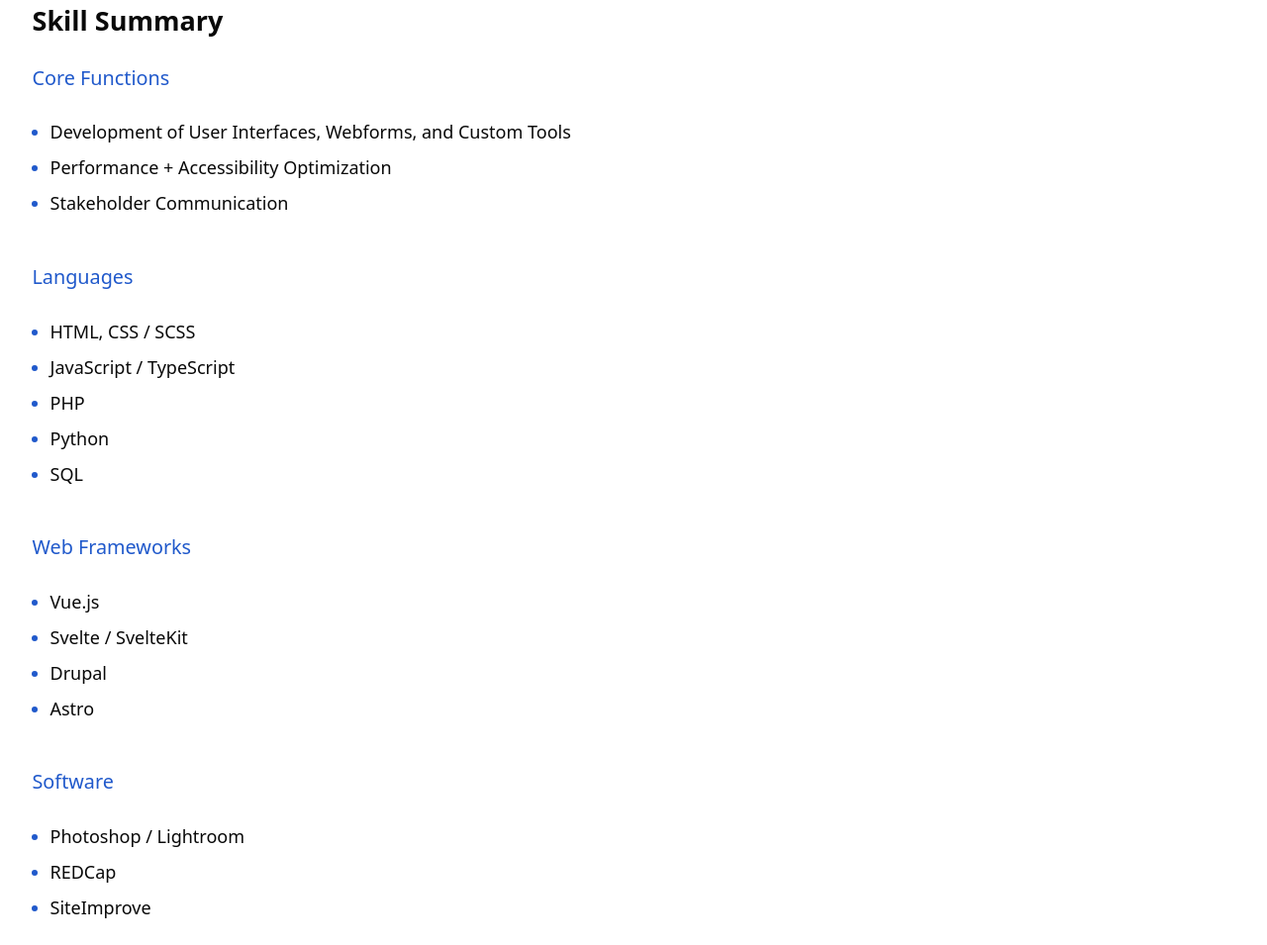
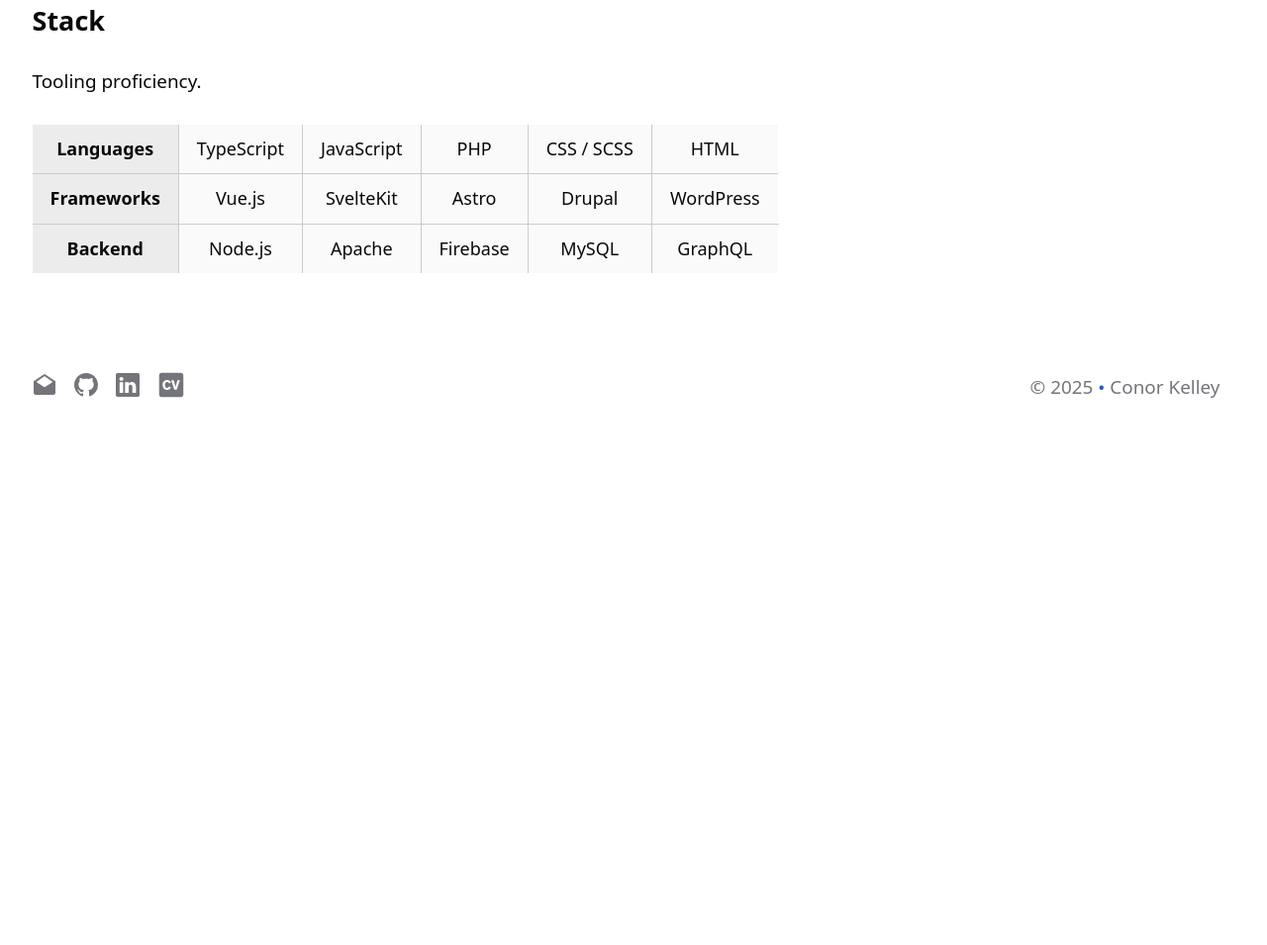
Before and after one commit to contreau/portfolio, an Astro site: page /portfolio in a window 1280 px wide. Shown: the part 596-1551 px from the top of the page at 99% size. After the commit the page ends 1009 px from the top, so only its background shows below. Built offline with nearby package versions, Linux system fonts and the light colour scheme; Astro itself is replaced by a stand-in of ours.

Commit message:
improvements to portfolio page elements

```diff
--- /dev/null
+++ b/src/components/lists/StackTable.astro
@@ -0,0 +1,104 @@
+<table>
+  <tbody>
+    <tr data-row="languages">
+      <th scope="row" data-cell="language">Languages</th>
+      <td data-cell="language">TypeScript</td>
+      <td data-cell="language">JavaScript</td>
+      <td data-cell="language">PHP</td>
+      <td data-cell="language">CSS / SCSS</td>
+      <td data-cell="language">HTML</td>
+    </tr>
+    <tr data-row="frameworks">
+      <th scope="row" data-cell="framework">Frameworks</th>
+      <td data-cell="framework">Vue.js</td>
+      <td data-cell="framework">SvelteKit</td>
+      <td data-cell="framework">Astro</td>
+      <td data-cell="framework">Drupal</td>
+      <td data-cell="framework">WordPress</td>
+    </tr>
+    <tr data-row="backend">
+      <th scope="row" data-cell="backend">Backend</th>
+      <td data-cell="backend">Node.js</td>
+      <td data-cell="backend">Apache</td>
+      <td data-cell="backend">Firebase</td>
+      <td data-cell="backend">MySQL</td>
+      <td data-cell="backend">GraphQL</td>
+    </tr>
+  </tbody>
+</table>
+
+<style>
+  table {
+    --border-color: #cbcbcb;
+    --border-width: 1.5px;
+    border-collapse: collapse;
+    max-width: 800px;
+  }
+
+  tbody {
+    max-width: 100%;
+    overflow-x: scroll;
+  }
+
+  th {
+    padding-block: 0.5em;
+    background-color: #ececec;
+    font-weight: 550;
+    border-right: solid var(--border-width) var(--border-color);
+  }
+
+  td {
+    padding-block: 0.5em;
+    font-weight: 350;
+    border-right: solid var(--border-width) var(--border-color);
+    font-size: clamp(0.9rem, 3.5vw, 1rem);
+    background-color: #fafafa;
+  }
+
+  td:last-of-type {
+    border-right-color: transparent;
+  }
+
+  th,
+  td {
+    padding-inline: 1em;
+  }
+
+  tr[data-row="frameworks"] > * {
+    border-top: solid var(--border-width) var(--border-color);
+    border-bottom: solid var(--border-width) var(--border-color);
+  }
+
+  tr > * {
+    text-align: center;
+  }
+
+  @media (max-width: 850px) {
+    table {
+      margin-inline: auto;
+    }
+
+    th,
+    td {
+      display: block;
+    }
+
+    th {
+      min-width: 280px;
+      border-right-color: transparent;
+    }
+
+    td:not(td:last-of-type) {
+      border-color: transparent;
+    }
+
+    tr + tr {
+      margin-bottom: 2rem;
+    }
+
+    tr[data-row="frameworks"] > * {
+      border-top-color: transparent;
+      border-bottom-color: transparent;
+    }
+  }
+</style>
--- a/src/pages/portfolio/index.astro
+++ b/src/pages/portfolio/index.astro
@@ -5,6 +5,7 @@
 import WorkSVG from "../../svg/WorkSVG.astro";
 import ToolsSVG from "../../svg/ToolsSVG.astro";
 import Designation from "../../components/chips/Designation.astro";
+import StackTable from "../../components/lists/StackTable.astro";
 ---
 
 <Layout
@@ -34,45 +35,11 @@
         </a>
       </ul>
     </div>
+
     <div class="grid-item">
-      <h2>Skill Summary</h2>
-      <aside class="skills">
-        <div class="skill-group">
-          <h3>Core Functions</h3>
-          <ul>
-            <li>Development of User Interfaces, Webforms, and Custom Tools</li>
-            <li>Performance + Accessibility Optimization</li>
-            <li>Stakeholder Communication</li>
-          </ul>
-        </div>
-        <div class="skill-group">
-          <h3>Languages</h3>
-          <ul>
-            <li>HTML, CSS / SCSS</li>
-            <li>JavaScript / TypeScript</li>
-            <li>PHP</li>
-            <li>Python</li>
-            <li>SQL</li>
-          </ul>
-        </div>
-        <div class="skill-group">
-          <h3>Web Frameworks</h3>
-          <ul>
-            <li>Vue.js</li>
-            <li>Svelte / SvelteKit</li>
-            <li>Drupal</li>
-            <li>Astro</li>
-          </ul>
-        </div>
-        <div class="skill-group">
-          <h3>Software</h3>
-          <ul>
-            <li>Photoshop / Lightroom</li>
-            <li>REDCap</li>
-            <li>SiteImprove</li>
-          </ul>
-        </div>
-      </aside>
+      <h2>Stack</h2>
+      <p class="description">Tooling proficiency.</p>
+      <StackTable />
     </div>
   </section>
 </Layout>
@@ -162,4 +129,11 @@
   li + li {
     margin-top: 1.5rem;
   }
+
+  @media (max-width: 850px) {
+    .portfolio-page-list {
+      max-width: fit-content;
+      margin-inline: auto;
+    }
+  }
 </style>
```
